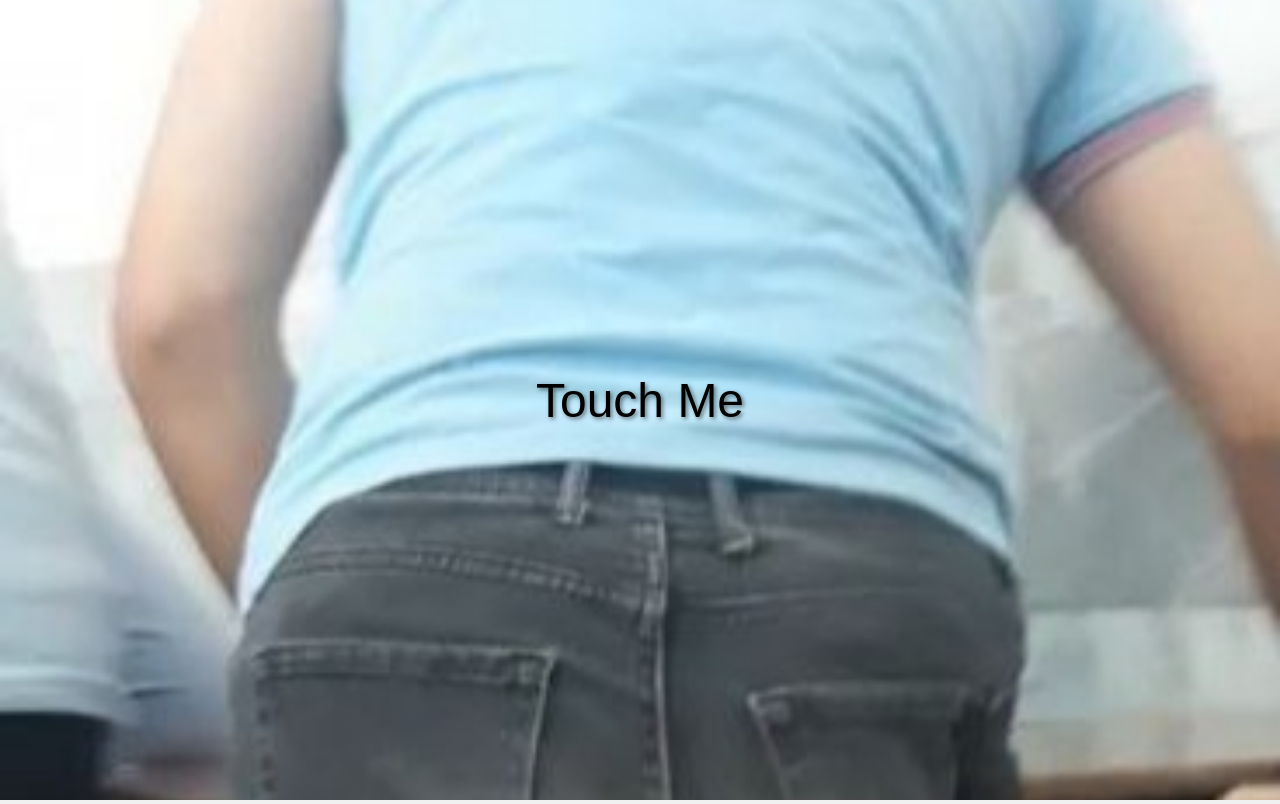
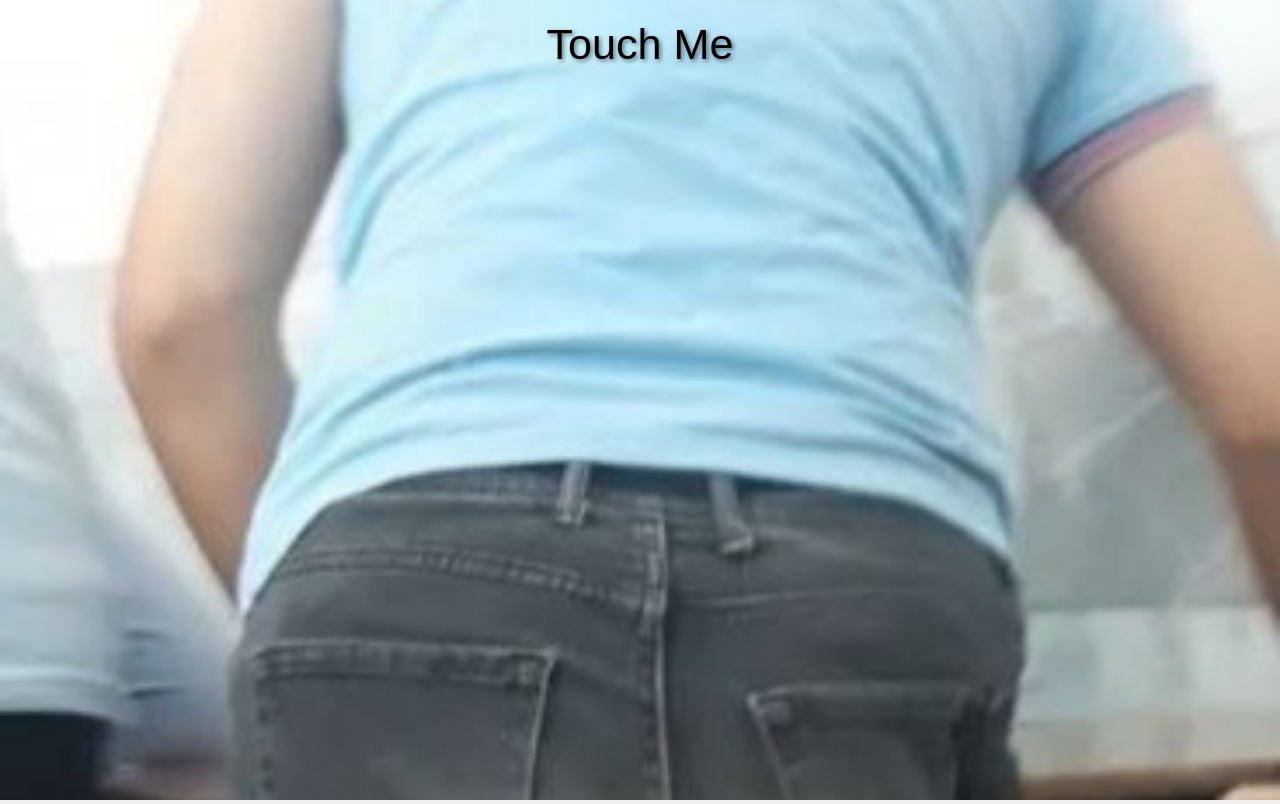
Before and after one commit to waloodiske/Horny-mhmed-zaid, a plain HTML site: page index.html in a window 1280 px wide. Drawn offline with Linux system fonts and the light colour scheme.

Commit message:
Update index.html

```diff
--- a/index.html
+++ b/index.html
@@ -3,7 +3,7 @@
 <head>
     <meta charset="UTF-8">
     <meta name="viewport" content="width=device-width, initial-scale=1.0">
-    <title>Interactive Images</title>
+    <title>Horny Ali</title>
     <style>
         body {
             margin: 0;
@@ -31,24 +31,20 @@
 
         .title {
             position: absolute;
-            top: 50%;
+            top: 20px; /* Set title position from the top */
             left: 50%;
-            transform: translate(-50%, -50%); /* Center the title vertically and horizontally */
-            font-size: 3em; /* Increase the font size */
-            color: black; /* Set title color to black */
+            transform: translateX(-50%); /* Center the title horizontally */
+            font-size: 2.7em; /* Increase the font size */
+            color: black; /* Set title color */
             text-shadow: 2px 2px 4px rgba(0, 0, 0, 0.5); /* Add a shadow effect to the title */
             -webkit-tap-highlight-color: transparent; /* Disable tap highlighting */
-        }
-
-        .title span {
-            display: inline-block; /* Make each word in the title appear side by side */
         }
     </style>
 </head>
 <body>
     <div class="container">
         <img src="image.jpg" onclick="playSound()" oncontextmenu="return false;">
-        <div class="title"><span>Touch</span> <span>Me</span></div>
+        <div class="title">Touch Me</div>
     </div>
     <audio id="sound" src="sound.mp3"></audio>
 
```
